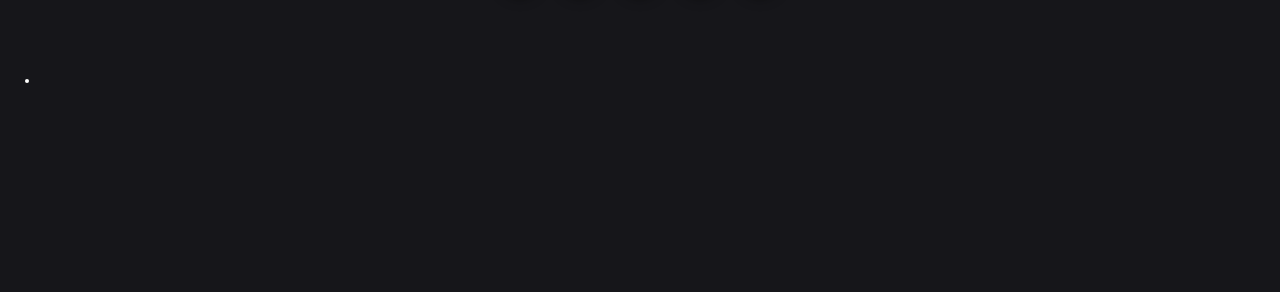
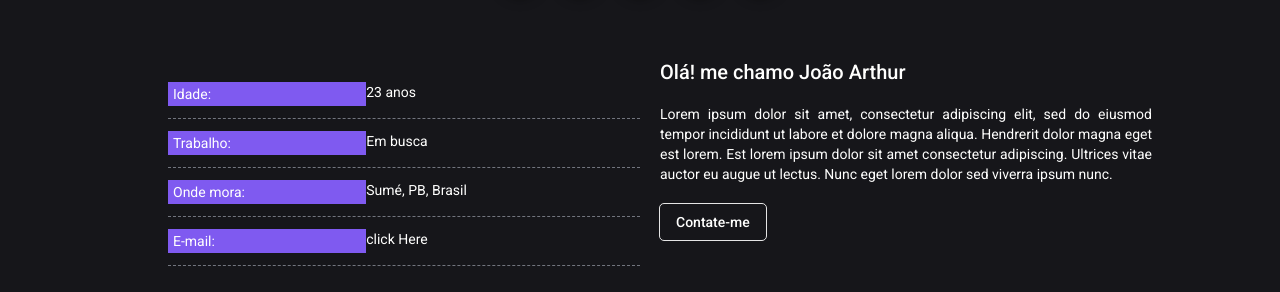
Before and after one commit to 0JAFC0/devExhibit.frontend, an Angular app: page / in a window 1280 px wide. Shown: the part 446-738 px from the top of the page. Built offline with nearby package versions, Linux system fonts and the light colour scheme.

Commit message:
criado secao sobre e adicionado estilo, falta melhorar background ao redor das infos

```diff
--- a/src/app/components/sobre/sobre.component.css
+++ b/src/app/components/sobre/sobre.component.css
@@ -0,0 +1,90 @@
+
+li{
+  list-style: none;
+  border-bottom-style: dashed;
+  border-bottom-width: 1px;
+  border-bottom-color: #72757e;
+  padding-top: 12px;
+  padding-bottom: 12px;
+}
+
+.realca{
+  padding-top: 2px;
+  padding-bottom: 2px;
+  padding-left: 5px;
+  padding-right: 5px;
+  background-color: #7F5AF0;
+}
+
+.section{
+  display: grid;
+  grid-template-columns: repeat(2, 40% [col-start]);
+  justify-content: center;
+  text-align: justify;
+}
+
+li{
+  display: grid;
+  grid-template-columns: repeat(2, 42% [col-start]);
+  text-align: justify;
+}
+
+.idade{}
+
+.trabalho{}
+
+.ondeMora{}
+
+.email{}
+
+.mensagem{
+  margin-left: 20px;
+}
+
+.botoes{
+  margin-top: 20px;
+}
+
+.botoes button:hover{
+  background-color: #7F5AF0;
+}
+
+.botoes button:active{
+  background-color: #72757e;
+}
+
+.botoes button{
+  outline: 1px solid #E5E5E5;
+  transition-property: outline-offset, outline-color, background-color;
+  transition-duration: .25s;
+}
+
+.botoes button:hover{
+  outline-offset: 2px;
+  animation: shake .25s;
+}
+
+@keyframes shake{
+  10%{transform: rotate(2deg);}
+  20%{transform: rotate(-2deg);}
+  30%{transform: rotate(2deg);}
+  40%{transform: rotate(-2deg);}
+}
+
+@media screen and (max-width: 320px) {
+  .section{
+    display: grid;
+    grid-template-columns: repeat(1, 50% [col-start]);
+    justify-content: center;
+    text-align: justify;
+  }
+}
+
+@media screen and (min-width: 2560px) {
+  .section{
+    display: grid;
+    grid-template-columns: repeat(2, 40% [col-start]);
+    justify-content: center;
+    text-align: justify;
+  }
+}
--- a/src/app/components/sobre/sobre.component.html
+++ b/src/app/components/sobre/sobre.component.html
@@ -1,12 +1,17 @@
-<div class="row">
-  <div class="col">
-    <div class="info-list">
-      <ul>
-        <li></li>
-      </ul>
+<div class="section">
+  <div class="info-list">
+    <ul>
+      <li><span class="realca idade">Idade:</span><span>{{ idade }} anos</span></li>
+      <li><span class="realca trabalho">Trabalho:</span> {{ trabalho }}</li>
+      <li><span class="realca ondeMora">Onde mora:</span> {{ ondeMora }}</li>
+      <li><span class="realca email">E-mail:</span> {{ email }}</li>
+    </ul>
+  </div>
+  <div class="mensagem">
+    <h2>{{ mesagemTitulo }}</h2>
+    <div class="informacoes">{{ mensagem }}</div>
+    <div class="botoes">
+      <button mat-button>Contate-me</button>
     </div>
   </div>
-  <div class="col">
-
-  </div>
 </div>
--- a/src/app/components/sobre/sobre.component.ts
+++ b/src/app/components/sobre/sobre.component.ts
@@ -7,14 +7,59 @@ import { Component, OnInit } from '@angular/core';
 })
 export class SobreComponent implements OnInit {
 
+  private _idade: number = 0;
+  private _trabalho: string = "";
+  private _ondeMora: string = "";
+  private _email: string = "";
+  private _mesagemTitulo: string = "";
+  private _mensagem: string = "";
 
-  constructor() { }
+
+  constructor() {}
 
   ngOnInit(): void {
-
+    this.idade = 23;
+    this.trabalho = "Em busca";
+    this.ondeMora = "Sumé, PB, Brasil";
+    this._email = "click Here";
+    this._mesagemTitulo = "Olá! me chamo João Arthur";
+    this._mensagem = "Lorem ipsum dolor sit amet, consectetur adipiscing elit, sed do eiusmod tempor incididunt ut labore et dolore magna aliqua. Hendrerit dolor magna eget est lorem. Est lorem ipsum dolor sit amet consectetur adipiscing. Ultrices vitae auctor eu augue ut lectus. Nunc eget lorem dolor sed viverra ipsum nunc.";
   }
 
-  adicionaCampo(texto:string){
-
+  public get idade(): number {
+    return this._idade;
+  }
+  public set idade(value: number) {
+    this._idade = value;
+  }
+  public get trabalho(): string {
+    return this._trabalho;
+  }
+  public set trabalho(value: string) {
+    this._trabalho = value;
+  }
+  public get ondeMora(): string {
+    return this._ondeMora;
+  }
+  public set ondeMora(value: string) {
+    this._ondeMora = value;
+  }
+  public get email(): string {
+    return this._email;
+  }
+  public set email(value: string) {
+    this._email = value;
+  }
+  public get mesagemTitulo(): string {
+    return this._mesagemTitulo;
+  }
+  public set mesagemTitulo(value: string) {
+    this._mesagemTitulo = value;
+  }
+  public get mensagem(): string {
+    return this._mensagem;
+  }
+  public set mensagem(value: string) {
+    this._mensagem = value;
   }
 }
```
